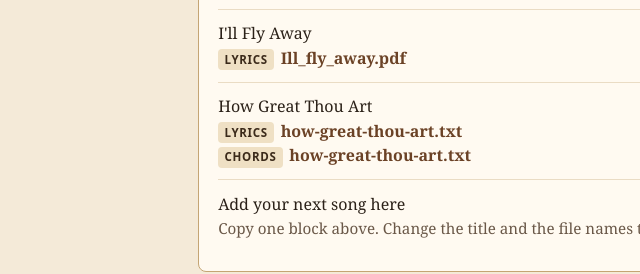
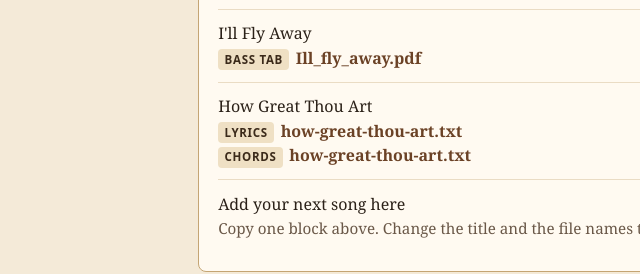
Before and after one commit to bradleylandreth/bradleylandreth.github.io, a plain HTML site: page index.html in a window 1280 px wide. Shown: the part 559-833 px from the top of the page, 98-738 px from the left. Drawn offline with Linux system fonts and the light colour scheme.

Commit message:
Update link for 'I'll Fly Away' to Bass Tab

```diff
--- a/index.html
+++ b/index.html
@@ -126,7 +126,7 @@
         </li>
         <li>
           <div>I'll Fly Away</div>
-          <a href="songs/lyrics/ill-fly-away.txt"><span class="kind">Lyrics</span>Ill_fly_away.pdf</a><br>
+          <a href="songs/tabs/Ill_fly_away.pdf"><span class="kind">Bass Tab</span>Ill_fly_away.pdf</a><br>
 
         </li>
         <li>
```
